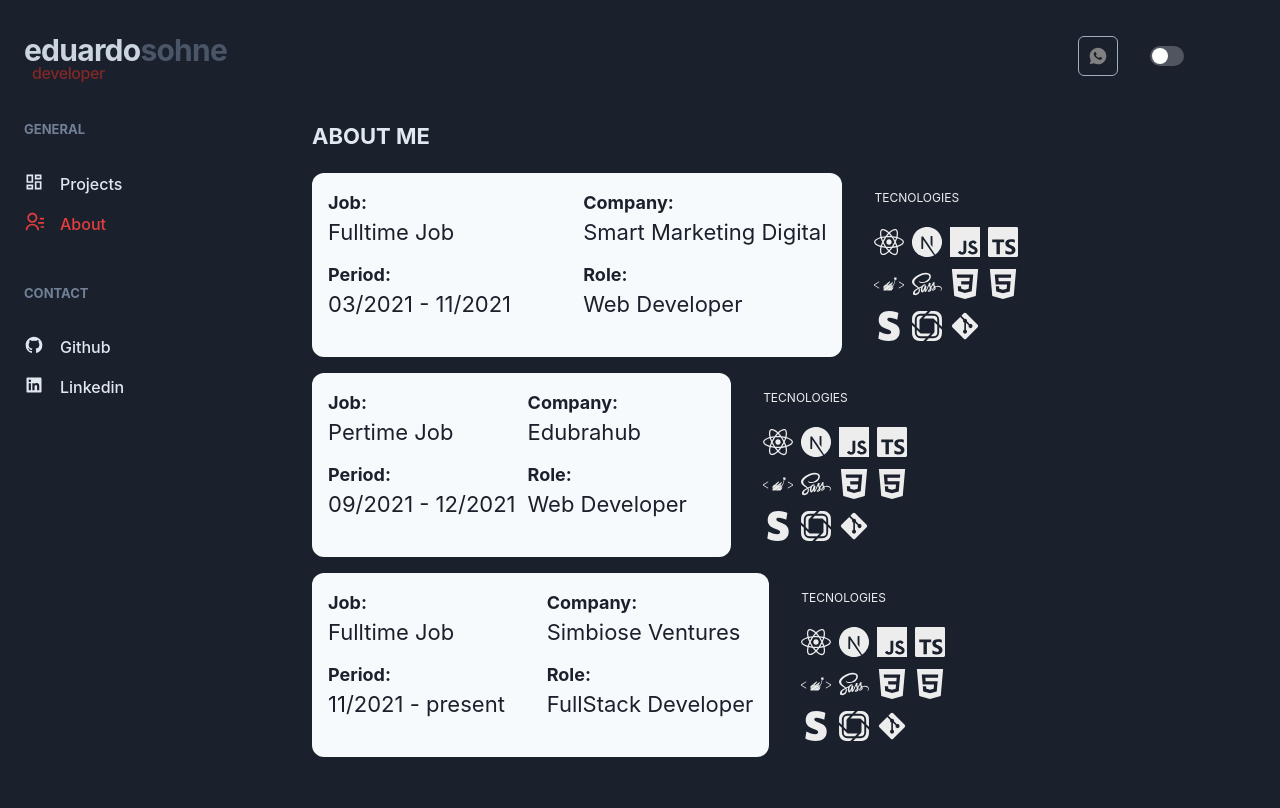
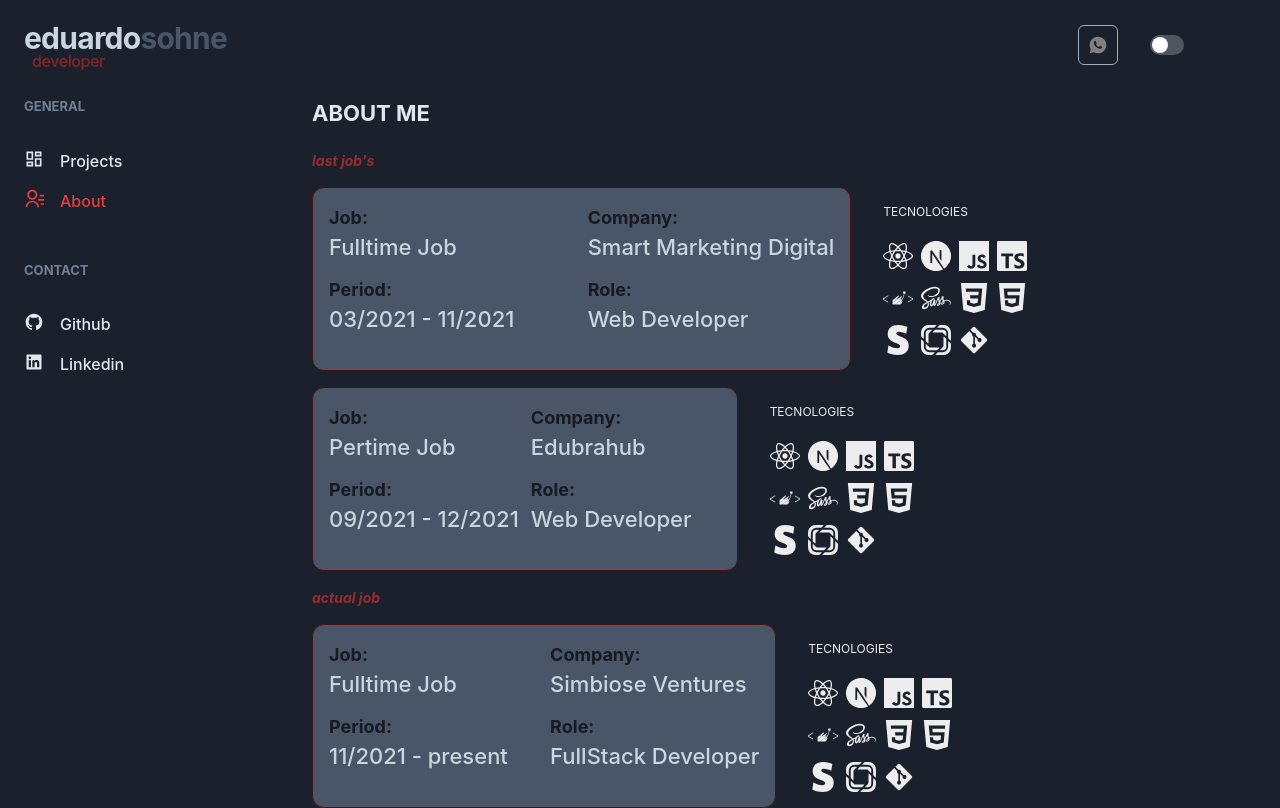
Before and after one commit to dudusohne/nextresume, a Next.js app: page /about in a window 1280 px wide. Built offline with nearby package versions, Linux system fonts and the light colour scheme.

Commit message:
about job card updates

```diff
--- a/src/components/AboutJob/index.tsx
+++ b/src/components/AboutJob/index.tsx
@@ -1,47 +1,48 @@
-import { Text, useColorModeValue, Grid, GridItem, Box } from '@chakra-ui/react';
+import { Text, useColorModeValue, Grid, GridItem, Box, Divider } from '@chakra-ui/react';
 import { AboutJobProps } from '../../Interface/interface';
 
 export function AboutJob({ job, company, period, role }: AboutJobProps) {
-    const bg = useColorModeValue("gray.800", "gray.50")
-    const text = useColorModeValue("gray.200", "gray.800")
+    const bg = useColorModeValue("gray.800", "gray.600")
+    const title = useColorModeValue("gray.200", "gray.900")
+    const text = useColorModeValue("gray.200", "gray.300")
 
     return (
-        <Box bg={bg} maxWidth={540} borderRadius={12} p="4">
+        <Box bg={bg} maxWidth={540} borderRadius={12} p="4" borderColor="red.500" border="1px solid #4d1010">
             <Grid
                 templateRows="repeat(2, 1fr)"
                 templateColumns="repeat(2, 1fr)"
                 gap={3}
             >
                 <GridItem colSpan={1} rowSpan={1}>
-                    <Text as="span" fontSize={["10px", "12px", "16px", "18px"]} fontWeight="bold" color={text}>
+                    <Text as="span" fontSize={["10px", "12px", "16px", "18px"]} fontWeight="bold" color={title}>
                         Job:
-                        <Text as="p" fontSize={["10px", "14px", "18px", "22px"]} fontWeight="normal">
-                            {job}
-                        </Text>
+                    </Text>
+                    <Text as="p" fontSize={["10px", "14px", "18px", "22px"]} fontWeight="medium" color={text}>
+                        {job}
                     </Text>
                 </GridItem>
                 <GridItem colSpan={1} rowSpan={1}>
-                    <Text as="span" fontSize={["10px", "12px", "16px", "18px"]} fontWeight="bold" color={text}>
+                    <Text as="span" fontSize={["10px", "12px", "16px", "18px"]} fontWeight="bold" color={title}>
                         Company:
-                        <Text as="p" fontSize={["10px", "14px", "18px", "22px"]} fontWeight="normal">
-                            {company}
-                        </Text>
+                    </Text>
+                    <Text as="p" fontSize={["10px", "14px", "18px", "22px"]} fontWeight="medium" color={text}>
+                        {company}
                     </Text>
                 </GridItem>
                 <GridItem rowSpan={1} colSpan={1}>
-                    <Text as="span" fontSize={["10px", "12px", "16px", "18px"]} fontWeight="bold" color={text}>
+                    <Text as="span" fontSize={["10px", "12px", "16px", "18px"]} fontWeight="bold" color={title}>
                         Period:
-                        <Text as="p" fontSize={["10px", "14px", "18px", "22px"]} fontWeight="normal">
-                            {period}
-                        </Text>
+                    </Text>
+                    <Text as="p" fontSize={["10px", "14px", "18px", "22px"]} fontWeight="medium" color={text}>
+                        {period}
                     </Text>
                 </GridItem>
                 <GridItem rowSpan={1} colSpan={1}>
-                    <Text as="span" fontSize={["10px", "12px", "16px", "18px"]} fontWeight="bold" color={text}>
+                    <Text as="span" fontSize={["10px", "12px", "16px", "18px"]} fontWeight="bold" color={title}>
                         Role:
-                        <Text as="p" fontSize={["10px", "14px", "18px", "22px"]} fontWeight="normal">
-                            {role}
-                        </Text>
+                    </Text>
+                    <Text as="p" fontSize={["10px", "14px", "18px", "22px"]} fontWeight="medium" color={text}>
+                        {role}
                     </Text>
                 </GridItem>
             </Grid>
--- a/src/pages/about.tsx
+++ b/src/pages/about.tsx
@@ -17,6 +17,13 @@ export default function About() {
                 <Flex direction="column">
                     <Text as="span" fontSize={22} fontWeight="bold" color={text} mb="5">ABOUT ME</Text>
                     <Stack spacing="4">
+                        <Text
+                            fontSize={["8px", "10px", "12px", "14px"]}
+                            as="span"
+                            fontWeight="bold"
+                            fontStyle="italic"
+                            color="red.700"
+                        >last job's</Text>
                         <Flex direction="row">
                             <AboutJob
                                 job="Fulltime Job"
@@ -35,6 +42,13 @@ export default function About() {
                             />
                             <TechData />
                         </Flex>
+                        <Text
+                            fontSize={["8px", "10px", "12px", "14px"]}
+                            as="span"
+                            fontWeight="bold"
+                            fontStyle="italic"
+                            color="red.700"
+                        >actual job</Text>
                         <Flex direction="row">
                             <AboutJob
                                 job="Fulltime Job"
```
